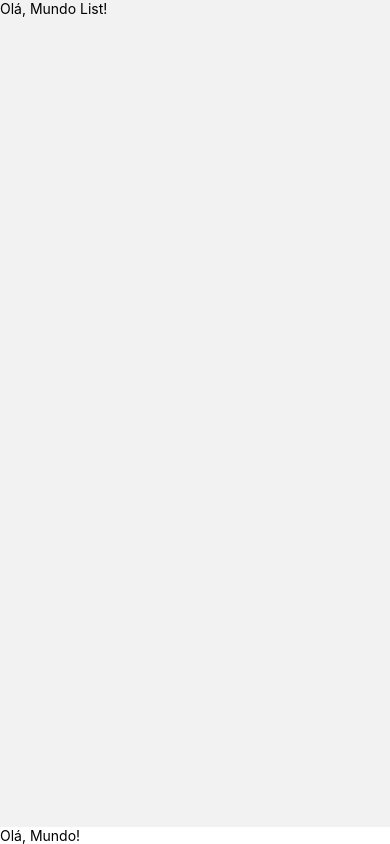
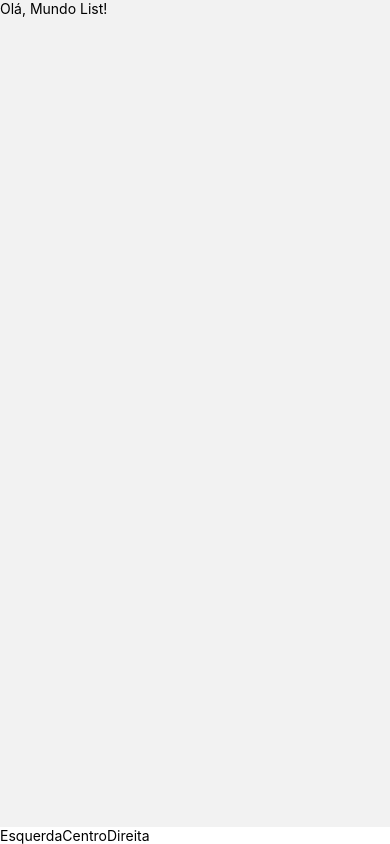
Before and after one commit to SteSantos1/ReactNative-App, a React Native app: screen /BottomRoutes in a window 390 px wide. Built offline with nearby package versions, Linux system fonts and the light colour scheme.

Commit message:
criando area no bottom, deixando mais organizando para aplicar o botao no segunda tela

```diff
--- a/src/componentes/CustomTabBar/index.tsx
+++ b/src/componentes/CustomTabBar/index.tsx
@@ -1,11 +1,25 @@
 import React from "react";
-import { Text } from "react-native";
+import { Text, TouchableOpacity } from "react-native";
 import { style } from "./styles";
 
 export default ({state, navegation}: any) => {
     return (
         <Text>
-            Olá, Mundo!
+            <TouchableOpacity>
+                <Text>
+                    Esquerda
+                </Text>
+            </TouchableOpacity>
+            <TouchableOpacity>
+                <Text>
+                    Centro
+                </Text>
+            </TouchableOpacity>
+            <TouchableOpacity>
+                <Text>
+                    Direita
+                </Text>
+            </TouchableOpacity>
         </Text>
     )
 }
```
Also changed, not shown: src/componentes/CustomTabBar/styles.ts (+5 -20 lines).
